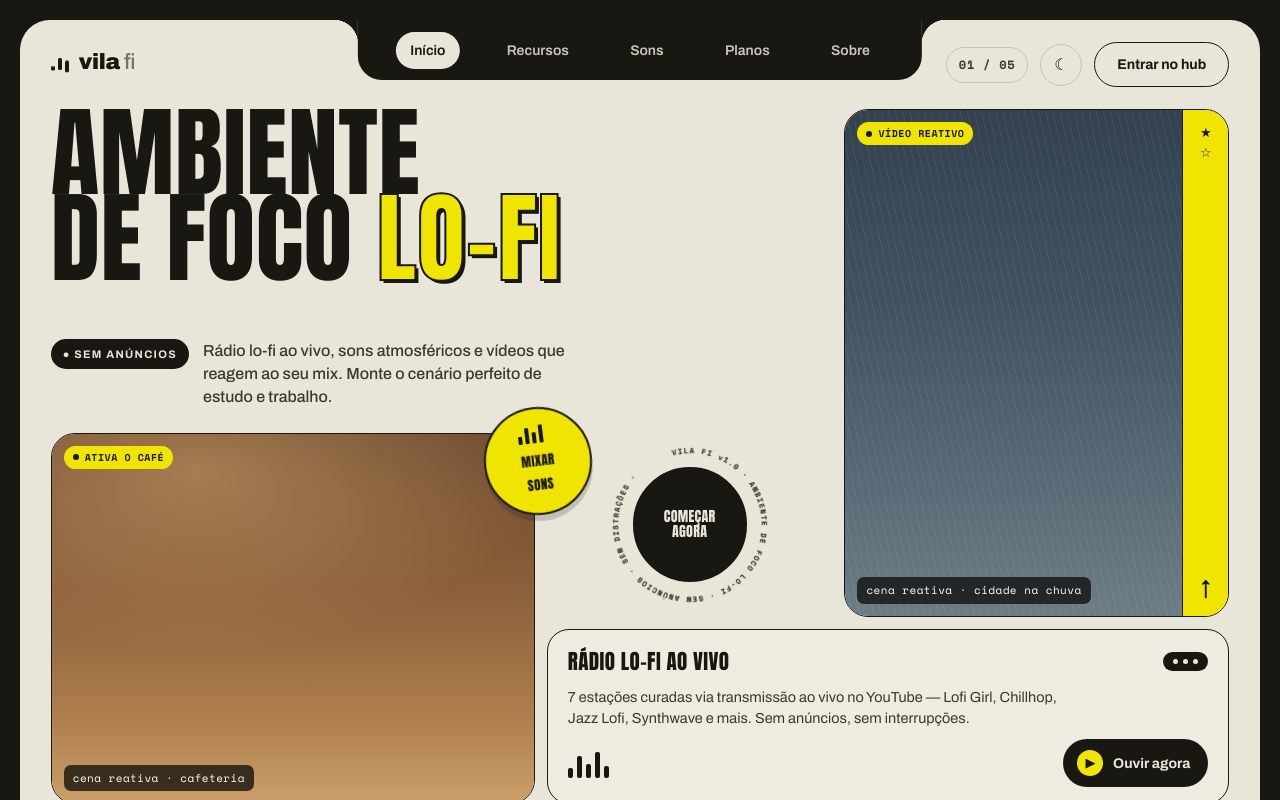
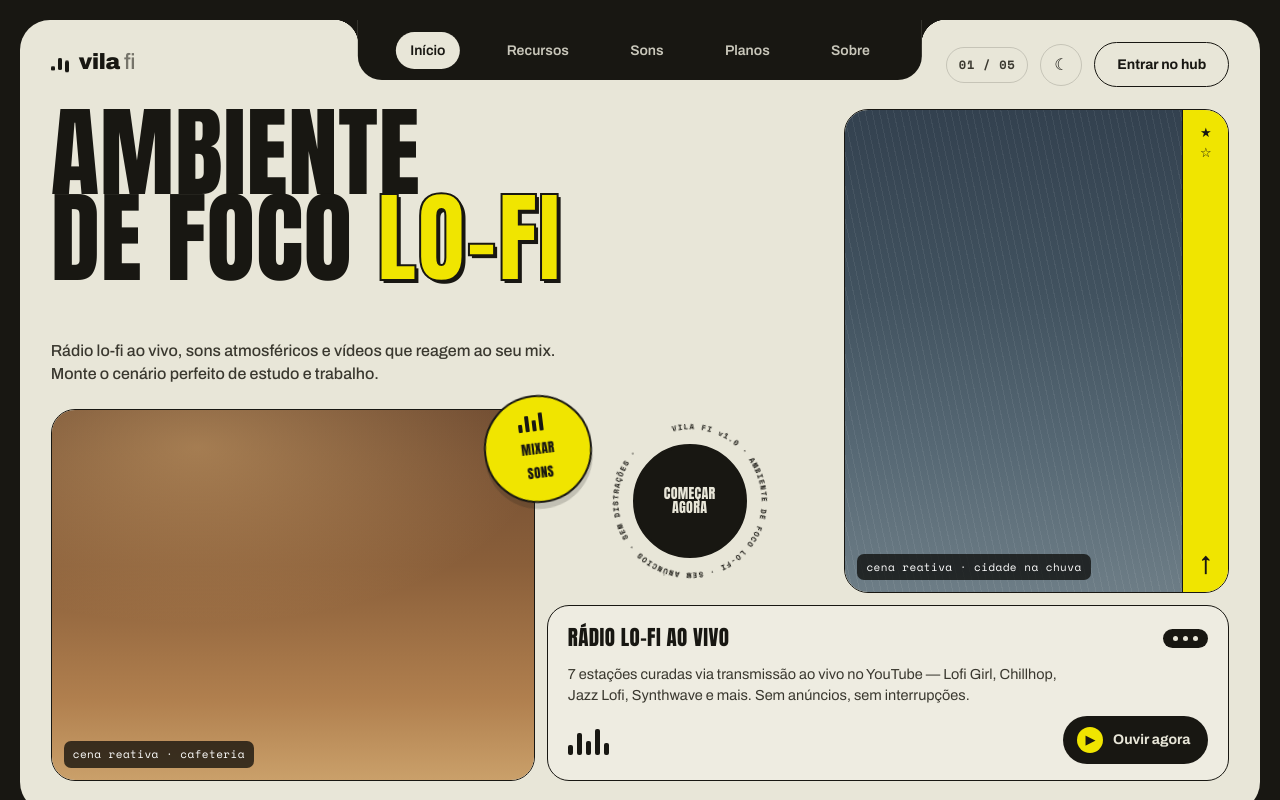
Before and after one commit to josevilanir/vila_fi, a Next.js app: page / in a window 1280 px wide. Built offline with nearby package versions, Linux system fonts and the light colour scheme; a web font is replaced by a local one.

Commit message:
Remover badges da landing page

```diff
--- a/components/Landing/HeroSection.tsx
+++ b/components/Landing/HeroSection.tsx
@@ -12,7 +12,6 @@ export function HeroSection({ navigateTo, eqOn, setEqOn }: HeroSectionProps) {
       <div className="lp-headline">
         <h1>AMBIENTE<br />DE FOCO <span className="y">LO-FI</span></h1>
         <div className="lp-sub">
-          <span className="lp-tagpill">● SEM ANÚNCIOS</span>
           <p>Rádio lo-fi ao vivo, sons atmosféricos e vídeos que reagem ao seu mix. Monte o cenário perfeito de estudo e trabalho.</p>
         </div>
       </div>
@@ -24,20 +23,12 @@ export function HeroSection({ navigateTo, eqOn, setEqOn }: HeroSectionProps) {
           <div className="lp-arrow">↑</div>
         </div>
         <div className="lp-scene-img lp-ph lp-g-rain" data-label="cena reativa · cidade na chuva">
-          <span className="lp-react-tag">
-            <span className="lp-dot" />
-            VÍDEO REATIVO
-          </span>
         </div>
       </div>
 
       {/* Bottom left scene */}
       <div className="lp-scene-c">
         <div className="lp-scene-img lp-ph lp-g-cafe" data-label="cena reativa · cafeteria">
-          <span className="lp-react-tag">
-            <span className="lp-dot" />
-            ATIVA O CAFÉ
-          </span>
         </div>
       </div>
 
```
